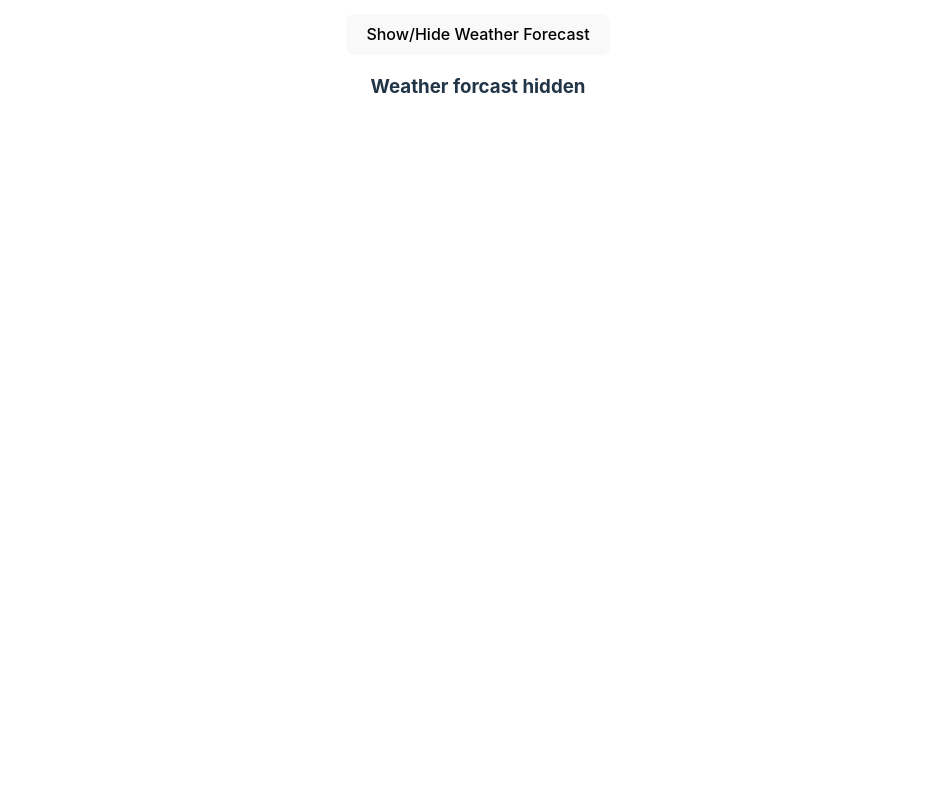
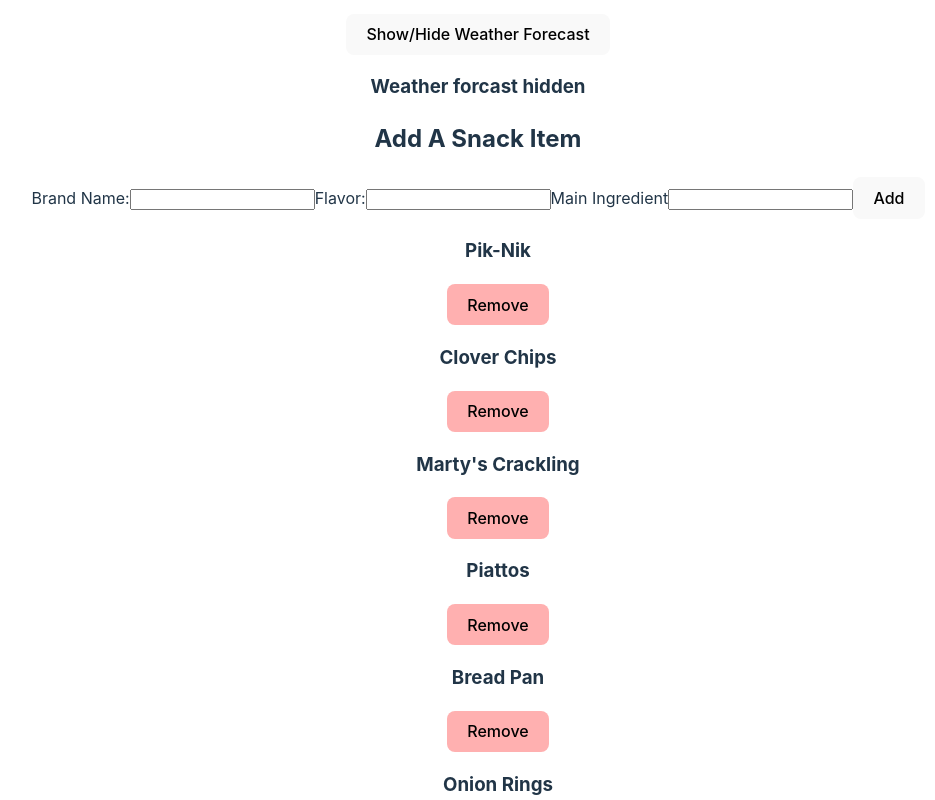
Before and after one commit to StoneDisk/react-app-demo, a React (Vite) app: page / in a window 1280 px wide. Shown: the part 1580-2380 px from the top of the page, without its empty margins (162-1097 px from the left). Before the commit the page ends 1732 px from the top, so only its background shows below. Built offline with nearby package versions, Linux system fonts and the light colour scheme.

Commit message:
added and tested AddSnackSection and AddSnackForm components

```diff
--- a/src/App.jsx
+++ b/src/App.jsx
@@ -4,6 +4,7 @@
 import KitchenItemsSection from './components/KitchenItemsSection';
 import RecipeInformationSection from './components/RecipeInformationSection';
 import ToggleCardSection from './components/ToggleCardSection';
+import AddSnackSection from './components/AddSnackSection';
 
 function App() {
 
@@ -16,6 +17,7 @@
       <KitchenItemsSection></KitchenItemsSection>
       <RecipeInformationSection></RecipeInformationSection>
       <ToggleCardSection></ToggleCardSection>
+      <AddSnackSection></AddSnackSection>
     </div>
   )
 }
--- /dev/null
+++ b/src/components/AddSnackForm.jsx
@@ -0,0 +1,45 @@
+import { useState } from "react";
+import SnackList from "./SnackList";
+
+function AddSnackForm() {
+  const [brandName, setBrandName] = useState("");
+  const [flavor, setFlavor] = useState("");
+  const [mainIngredient, setMainIngredient] = useState("");
+
+  function handleFormSubmission(event) {
+    event.preventDefault();
+    console.log("form submitted successfully!");
+  }
+
+  return (
+    <div>
+      <form onSubmit={handleFormSubmission}>
+        <label htmlFor="brand-name">Brand Name:</label>
+        <input
+          id="brand-name"
+          type="text"
+          value={brandName}
+          onChange={(event) => setBrandName(event.target.value)}
+        />
+        <label htmlFor="flavor">Flavor:</label>
+        <input
+          id="flavor"
+          type="text"
+          value={flavor}
+          onChange={(event) => setFlavor(event.target.value)}
+        />
+        <label htmlFor="main-ingredient">Main Ingredient</label>
+        <input
+          id="main-ingredient"
+          type="text"
+          value={mainIngredient}
+          onChange={(event) => setMainIngredient(event.target.value)}
+        />
+        <button type="submit">Add</button>
+      </form>
+      <SnackList />
+    </div>
+  );
+}
+
+export default AddSnackForm;
--- /dev/null
+++ b/src/components/AddSnackSection.jsx
@@ -0,0 +1,12 @@
+import AddSnackForm from "./AddSnackForm";
+
+function AddSnackSection() {
+    return (
+        <section>
+            <h2>Add A Snack Item</h2>
+            <AddSnackForm></AddSnackForm>
+        </section>
+    );
+}
+
+export default AddSnackSection;
```
